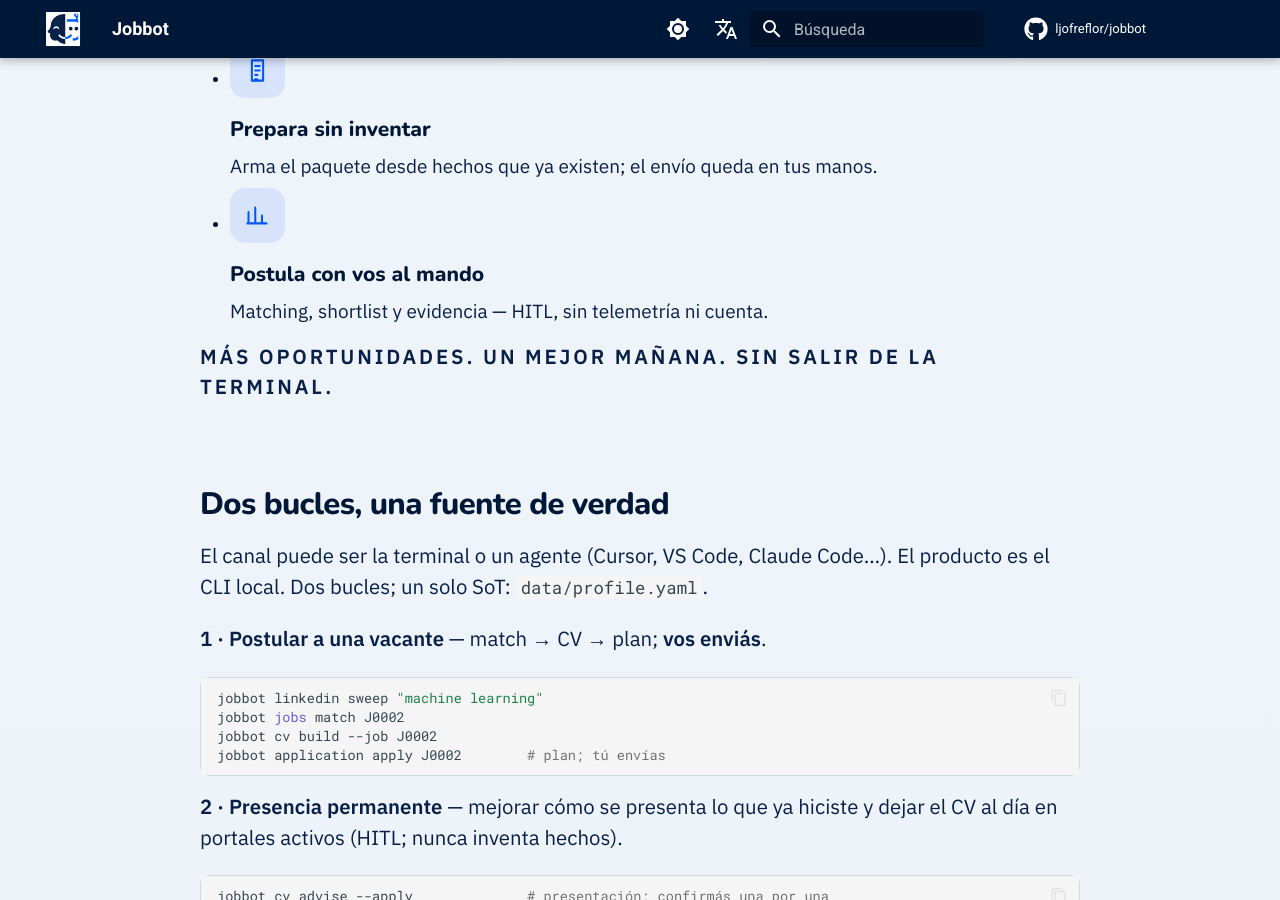
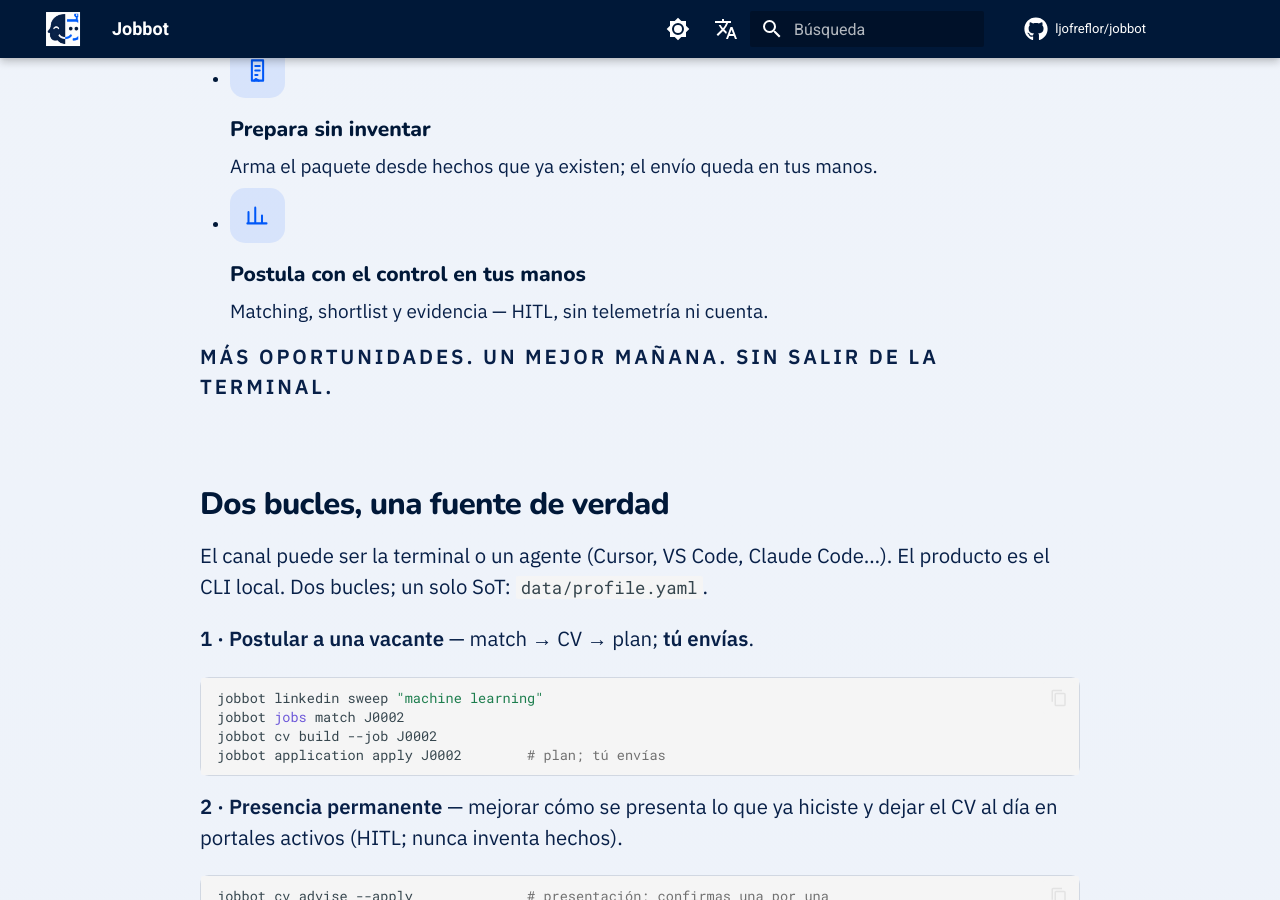
Before and after one commit to ljofreflor/jobbot, an MkDocs documentation site: the page built from docs/index.md, in a window 1280 px wide and 900 px high, scrolled down 5263 px. Built offline with MkDocs 1.6.1 and Material for MkDocs 9.7.7, drawn with Linux system fonts in a browser that asks for light colours; comment, search, counter and statistics services are not loaded; some of the changed text lies outside the part shown.

Commit message:
docs(landing): español neutro en la página, sin voseo
Tuteo en el hero, el relato y el índice. El manifiesto sigue en su voz.

Co-authored-by: Leonardo Andes Jofre Flor <leonardo.jofre+csld1@consalud.cl>

````diff
--- a/docs/index.md
+++ b/docs/index.md
@@ -3,7 +3,7 @@ template: home.html
 title: Jobbot — búsqueda mientras programas
 description: >-
   CLI local para buscar trabajo sin salir del editor: encuentra dónde publican,
-  prepara sin inventar, postula con vos al mando. Humano + bot, en tu máquina.
+  prepara sin inventar, postula con el control en tus manos. Humano + bot, en tu máquina.
 hide:
   - navigation
   - toc
@@ -35,7 +35,7 @@ que no existe. [Manifiesto completo](manifesto.md).
     <div class="jb-benefits__icon" aria-hidden="true">
       <svg viewBox="0 0 24 24"><path d="M4 19V9M10 19V5M16 19v-7M20 19H3"/></svg>
     </div>
-    <strong>Postula con vos al mando</strong>
+    <strong>Postula con el control en tus manos</strong>
     <span>Matching, shortlist y evidencia — HITL, sin telemetría ni cuenta.</span>
   </li>
 </ul>
@@ -51,7 +51,7 @@ que no existe. [Manifiesto completo](manifesto.md).
 El canal puede ser la terminal o un agente (Cursor, VS Code, Claude Code…).
 El producto es el CLI local. Dos bucles; un solo SoT: `data/profile.yaml`.
 
-**1 · Postular a una vacante** — match → CV → plan; **vos enviás**.
+**1 · Postular a una vacante** — match → CV → plan; **tú envías**.
 
 ```bash
 jobbot linkedin sweep "machine learning"
@@ -64,7 +64,7 @@ jobbot application apply J0002        # plan; tú envías
 dejar el CV al día en portales activos (HITL; nunca inventa hechos).
 
 ```bash
-jobbot cv advise --apply              # presentación; confirmás una por una
+jobbot cv advise --apply              # presentación; confirmas una por una
 jobbot cv sync --apply                # permanentes + companies active
 jobbot status                         # evidencia local de qué quedó al día
 ```
@@ -136,7 +136,7 @@ Adapters de Indeed, LinkedIn y Get on Board: login, inspect, pull, diff y sync
 ```bash
 jobbot indeed sync --section headline   # plan; --apply escribe
 jobbot linkedin sync --section publications --apply
-jobbot cv sync --apply                  # presencia; confirmás por destino
+jobbot cv sync --apply                  # presencia; confirmas por destino
 ```
 
 </section>
--- a/docs/overrides/home.html
+++ b/docs/overrides/home.html
@@ -51,7 +51,7 @@
             <a class="jb-btn jb-btn--ghost" href="../manifesto/">Manifesto</a>
           </div>
         {% else %}
-          <h1 class="jb-hero__title">Humano + bot. Vos al mando.</h1>
+          <h1 class="jb-hero__title">Humano + bot. Tú al mando.</h1>
           <p class="jb-hero__lede">
             CLI local en la terminal o en tu agente: encuentra dónde publican, prepara
             desde <code>profile.yaml</code> sin inventar, y el envío lo haces tú.
@@ -163,14 +163,14 @@
                 <span class="jb-term__cmd">jobbot cv advise --apply</span>
               </p>
               <p class="jb-term__line jb-term__line--out" style="--i:7">
-                Solo presentación · confirmás una por una · sin hechos nuevos
+                Solo presentación · confirmas una por una · sin hechos nuevos
               </p>
               <p class="jb-term__line jb-term__line--cmd" style="--i:8">
                 <span class="jb-term__prompt">$</span>
                 <span class="jb-term__cmd">jobbot cv sync --apply</span>
               </p>
               <p class="jb-term__line jb-term__line--hitl" style="--i:9">
-                Portales al día — <strong>confirmás</strong> cada destino.
+                Portales al día — <strong>confirmas</strong> cada destino.
               </p>
             {% endif %}
             <p class="jb-term__line jb-term__line--prompt" style="--i:10">
@@ -303,7 +303,7 @@
         </article>
         <article class="jb-scrolly__step">
           <p class="jb-scrolly__kicker">4 · postular</p>
-          <h3>Vos enviás</h3>
+          <h3>Tú envías</h3>
           <p><code>--apply</code> abre el formulario. Jobbot no pulsa Enviar.</p>
           <p class="jb-scrolly__echo"><code>jobbot application apply J0002 --apply</code></p>
           <p class="jb-scrolly__echo-out">Formulario abierto · el clic es tuyo</p>
--- a/mkdocs.yml
+++ b/mkdocs.yml
@@ -1,7 +1,7 @@
 site_name: Jobbot
 site_description: >-
-  Búsqueda mientras programas. CLI local: encontrá dónde publican,
-  prepará sin inventar, postulá con vos al mando.
+  Búsqueda mientras programas. CLI local: encuentra dónde publican,
+  prepara sin inventar, postula con el control en tus manos.
 site_url: https://ljofreflor.github.io/jobbot/
 site_author: Jobbot
 repo_url: https://github.com/ljofreflor/jobbot
````
Also changed, not shown: other parts of docs/index.md (+1 -1 lines), other parts of docs/overrides/home.html (+1 -1 lines).
